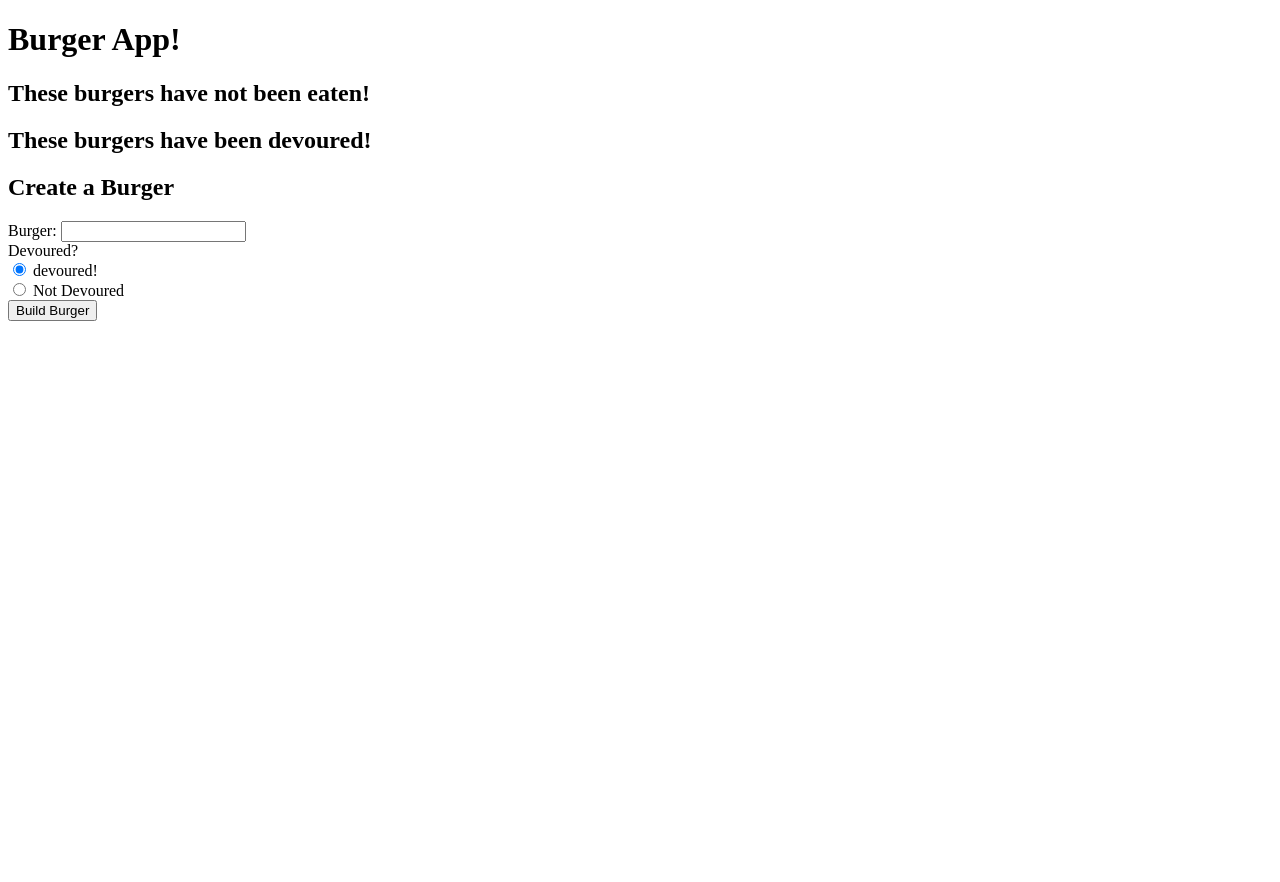
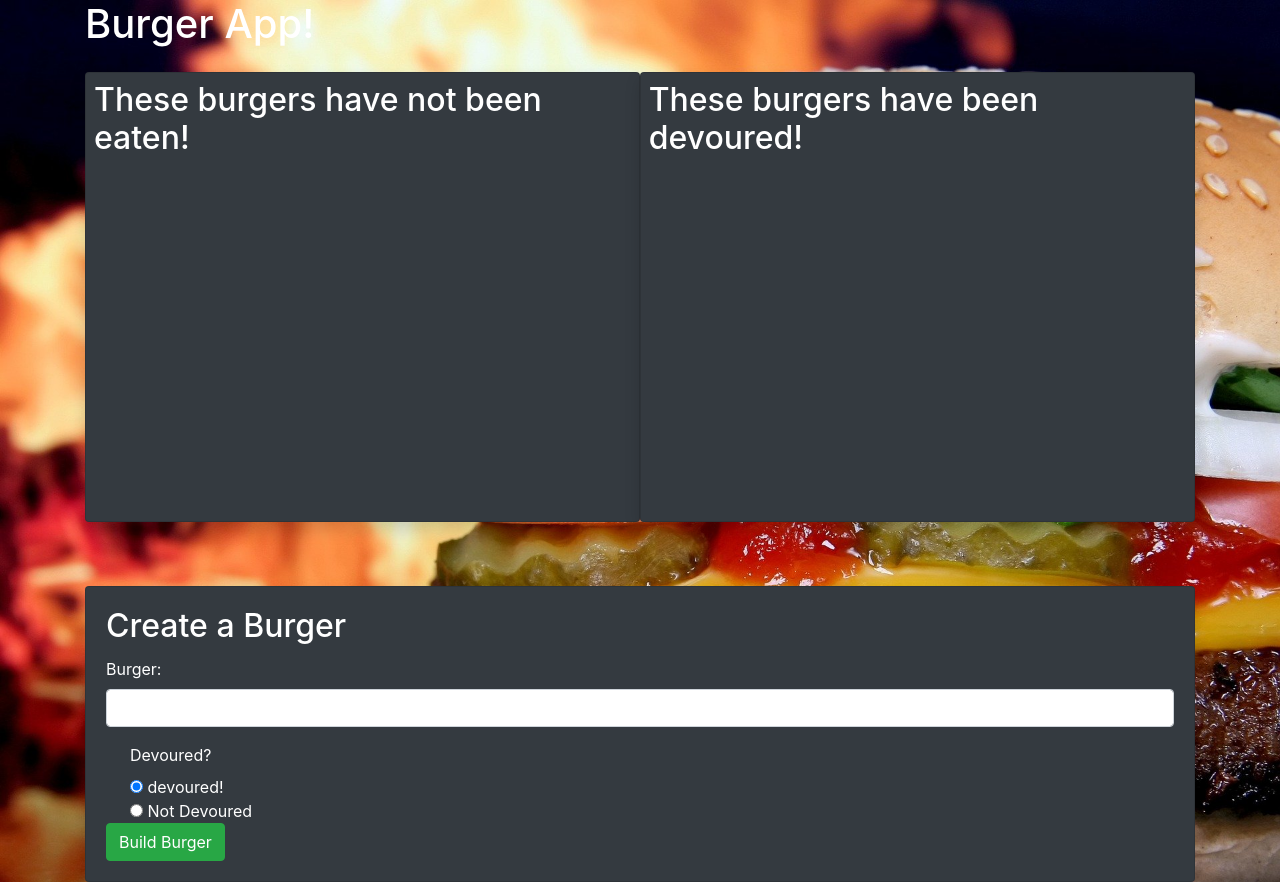
Before and after one commit to lbmoody/blurgers, a Node server app: page / in a window 1280 px wide. Before the commit the page ends 321 px from the top, so only its background shows below. Run offline with Node 20, Linux system fonts and the light colour scheme; data that the repository does not hold is empty; some libraries are stand-ins or nearby versions.

Commit message:
adding styling

```diff
--- a/public/css/styles.css
+++ b/public/css/styles.css
@@ -0,0 +1,10 @@
+body {
+    background-image: url('../images/burger.jpg');
+    background-repeat: no-repeat;
+    background-size: cover;
+    height: 100vh;
+}
+
+.burger-list {
+    min-height: 450px;
+}
--- a/public/js/burgers.js
+++ b/public/js/burgers.js
@@ -1,6 +1,5 @@
 $(function () {
     $(".change-devoured").on("click", function (event) {
-        console.log("Here!")
         var id = $(this).data("id");
         var devour = $(this).data("devour");
 
--- a/views/index.handlebars
+++ b/views/index.handlebars
@@ -1,17 +1,23 @@
 <h1>Burger App!</h1>
 
+<section >
+    <div class="d-flex justify-content-between">
+        <div class="my-3">
+            <div class="card bg-dark p-2 burger-list shadow">
                 <h2>These burgers have not been eaten!</h2>
-
-<ul>
+                <ul class="list-group">
                     {{#each burgers}}
                     {{#unless devoured}}
                     {{> burger-block devoured=true}}
                     {{/unless}}
                     {{/each}}
                 </ul>
+            </div>
+        </div class="my-3">
 
+        <div class="my-3">
+            <div class="card bg-dark p-2 burger-list shadow">
                 <h2>These burgers have been devoured!</h2>
-
                 <ul>
                     {{#each burgers}}
                     {{#if devoured}}
@@ -19,20 +25,29 @@
                     {{/if}}
                     {{/each}}
                 </ul>
-
-<h2>Create a Burger</h2>
+            </div>
+        </div>
+    </div>
+</section>
+<section>
+    <div class="card bg-dark mt-5 shadow">
+        <div class="card-body">
+            <h2 class="card-title">Create a Burger</h2>
             <form class="create-form">
 
                 <div class="form-group">
                     <label for="burg">Burger:</label>
-        <input type="text" id="burg" name="name">
+                    <input class="form-control" type="text" id="burg" name="name">
                 </div>
 
-    <div class="form-group">
+                <div class="custom-control custom-radio">
                     <label for="slee">Devoured?</label><br>
                     <input type="radio" name="devoured" value="1" checked> devoured!<br>
                     <input type="radio" name="devoured" value="0"> Not Devoured
                 </div>
 
-    <button type="submit">Build Burger</button>
+                <button type="submit" class="btn btn-success">Build Burger</button>
             </form>
+        </div>
+    </div>
+</section>
--- a/views/layouts/main.handlebars
+++ b/views/layouts/main.handlebars
@@ -3,13 +3,20 @@
 
 <head>
     <meta charset="UTF-8">
+    <link rel="stylesheet" href="https://stackpath.bootstrapcdn.com/bootstrap/4.4.1/css/bootstrap.min.css"
+        integrity="sha384-Vkoo8x4CGsO3+Hhxv8T/Q5PaXtkKtu6ug5TOeNV6gBiFeWPGFN9MuhOf23Q9Ifjh" crossorigin="anonymous">
+    <link rel="stylesheet" href="/css/styles.css" type="text/css" />
     <title>MVC for Burgers</title>
-    <script src="https://code.jquery.com/jquery.js"></script>
-    <script src="/js/burgers.js"></script>
+    <script src="https://kit.fontawesome.com/5ae46afe61.js" crossorigin="anonymous"></script>
 </head>
 
 <body>
-    {{{ body }}}
+    <div class="container text-white">
+        {{{ body }}}
+    </div>
 </body>
 
+<script src="https://code.jquery.com/jquery.js"></script>
+<script src="/js/burgers.js"></script>
+
 </html>
--- a/views/partials/burger-block.handlebars
+++ b/views/partials/burger-block.handlebars
@@ -1,10 +1,14 @@
-<li>
-    {{burger_name}}
+<li class="list-group-item bg-secondary">
+    <div class="row">
+        <i class="fas fa-hamburger fa-2x ml-3"></i> <h4 class="ml-3">{{burger_name}}</h4>
+    </div>
 
-    <button class="change-devoured" data-id="{{id}}" data-devour="{{devoured}}">
-        {{#if devoured}}Eat this Burger!{{else}}I dont want it!{{/if}}
-    </button>
-    <button class="delete-burger" data-id="{{id}}">
-        Delete
-    </button>
+    <div class="d-flex justify-content-between">
+        <button class="btn {{#if devoured}}btn-success{{else}}btn-warning{{/if}} change-devoured" data-id="{{id}}" data-devour="{{devoured}}">
+            {{#if devoured}}Eat this Burger!{{else}}Regurgitate!{{/if}}
+        </button>
+        <button class="btn btn-danger delete-burger" data-id="{{id}}">
+            Delete
+        </button>
+    </div>
 </li>
```
Also changed, not shown: public/images/burger.jpg (added). Lines whose indentation alone changed are shown as unchanged.
